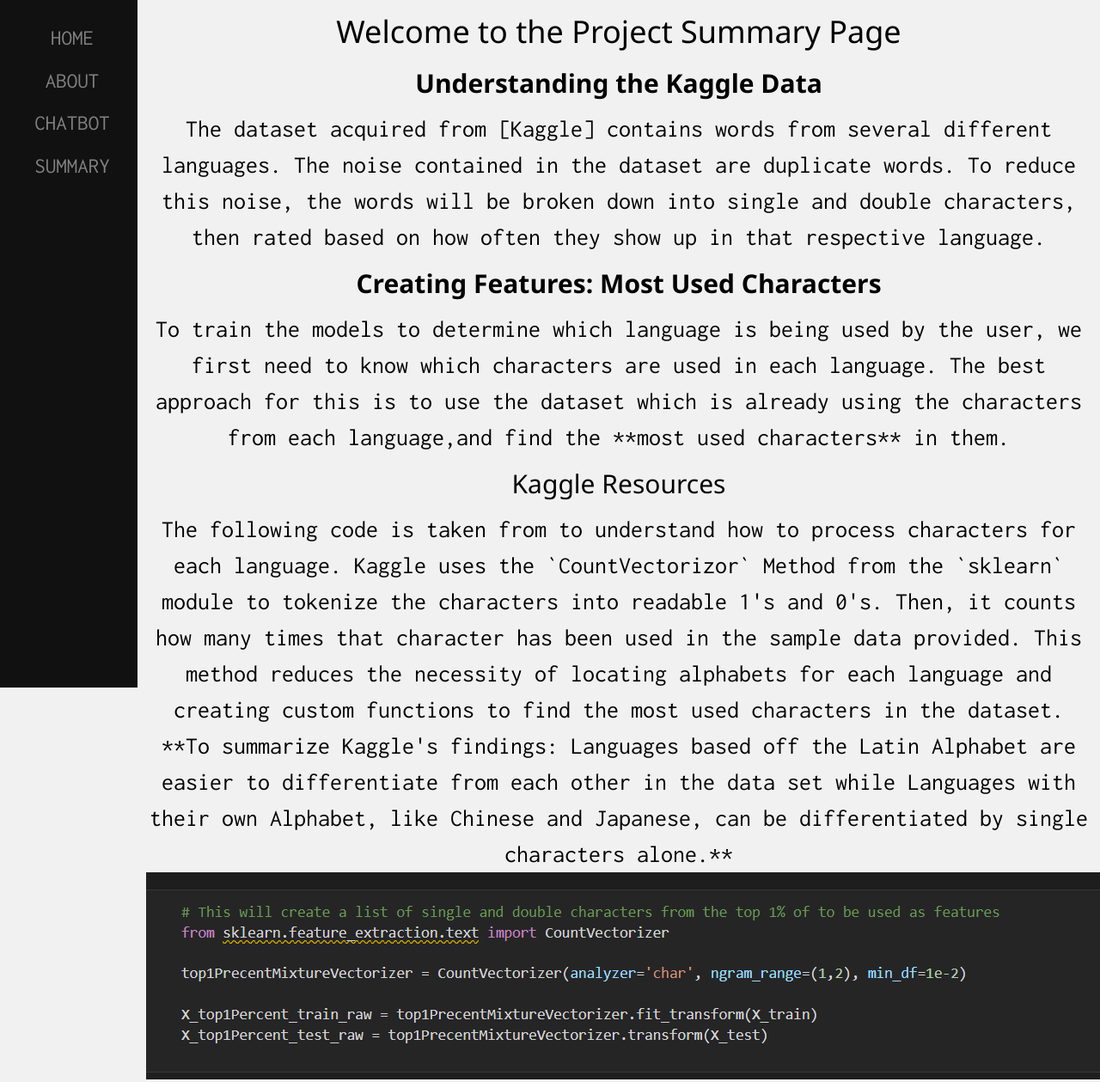
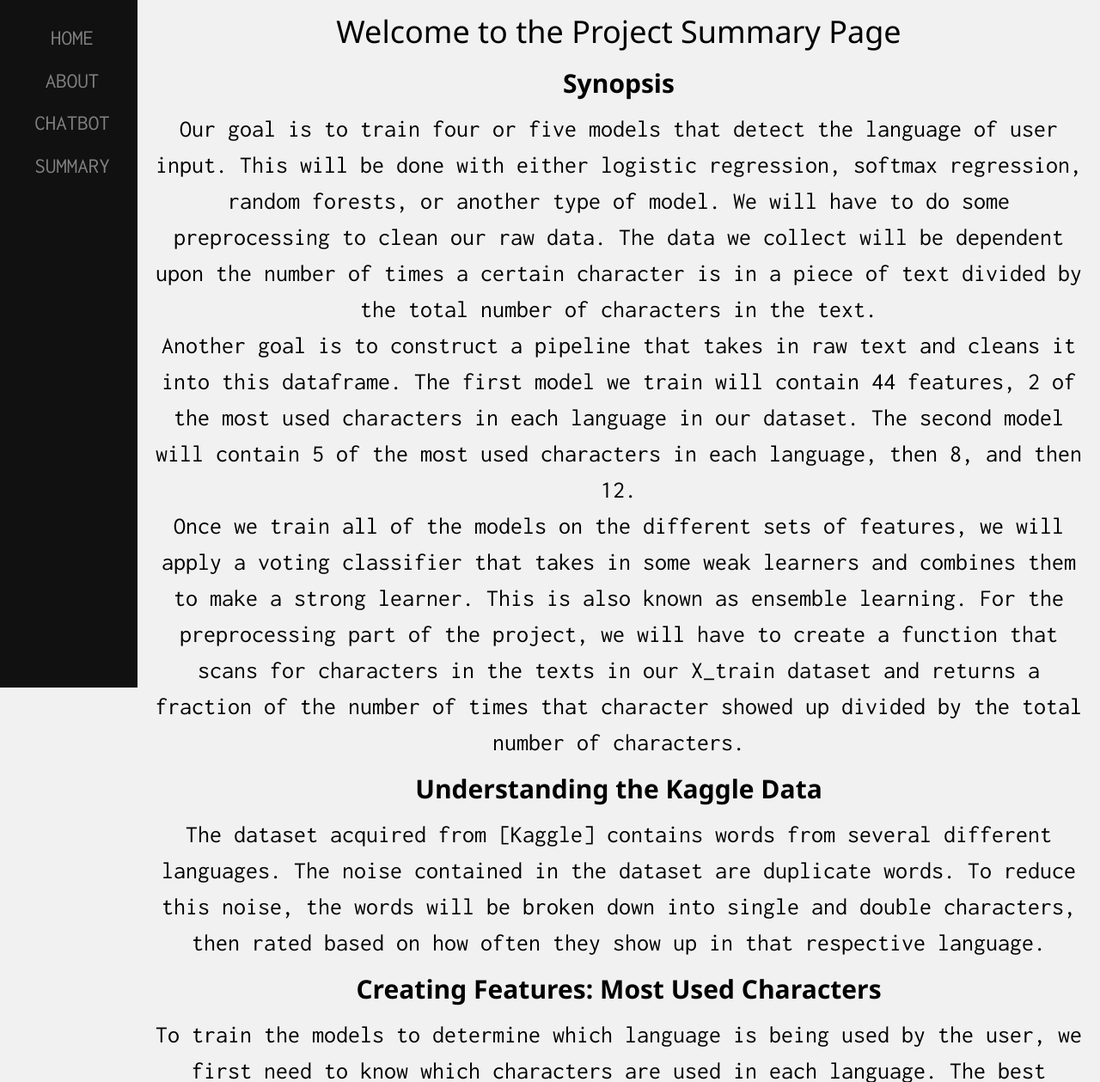
Before and after one commit to EasternUniversity/CSCI405-Language-Detection, a Flask app: page /summary in a window 1280 px wide. Shown: the top 1259 px of that part at 86% size. Run offline with Flask 2, Linux system fonts and the light colour scheme; the page is wider than the window, and the part outside it is not shown.

Commit message:
Added More

```diff
--- a/templates/summary.html
+++ b/templates/summary.html
@@ -39,6 +39,13 @@
 
 <div class="main">
     <h1>Welcome to the Project Summary Page</h1>
+    <h2> <strong>Synopsis</strong></h2>
+    <p>Our goal is to train four or five models that detect the language of user input. This will be done with either logistic regression, softmax regression, random forests, or another type of model. We will have to do some preprocessing to clean our raw data. The data we collect will be dependent upon the number of times a certain character is in a piece of text divided by the total number of characters in the text.</p>
+    <p>Another goal is to construct a pipeline that takes in raw text and cleans it into this dataframe. The first model we train will contain 44 features, 2 of the most used characters in each language in our dataset. The second model will contain 5 of the most used characters in each language, then 8, and then 12.</p>
+    <p>Once we train all of the models on the different sets of features, we will apply a voting classifier that takes in some weak learners and combines them to make a strong learner. This is also known as ensemble learning.
+
+        For the preprocessing part of the project, we will have to create a function that scans for characters in the texts in our X_train dataset and returns a fraction of the number of times that character showed up divided by the total number of characters.
+        </p>
     <h2><strong>Understanding the Kaggle Data</strong></h2>
     <p>The dataset acquired from [Kaggle] contains words from several different languages. The noise contained in the dataset are duplicate words. To reduce this noise, the words will be broken down into single and double characters, then rated based on how often they show up in that respective language.</p>
     <h2><strong>Creating Features: Most Used Characters</strong></h2>
```
